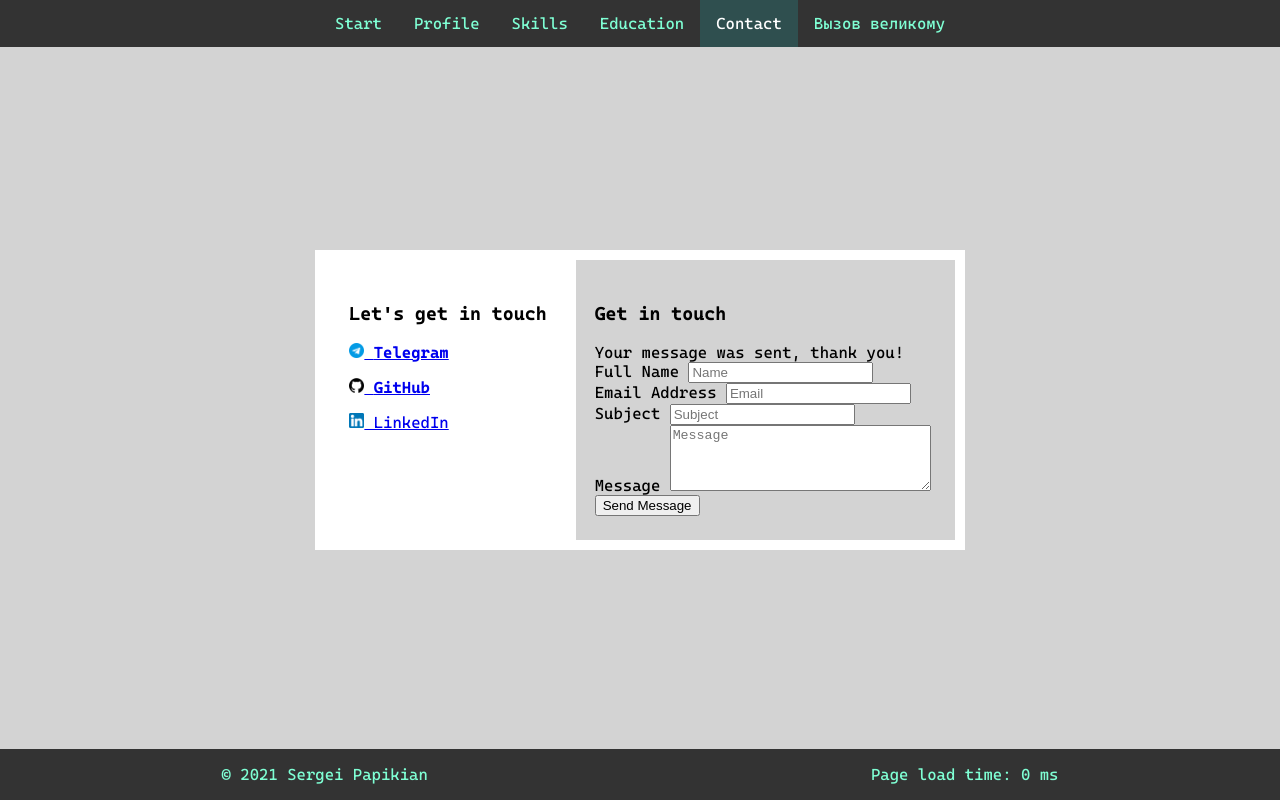
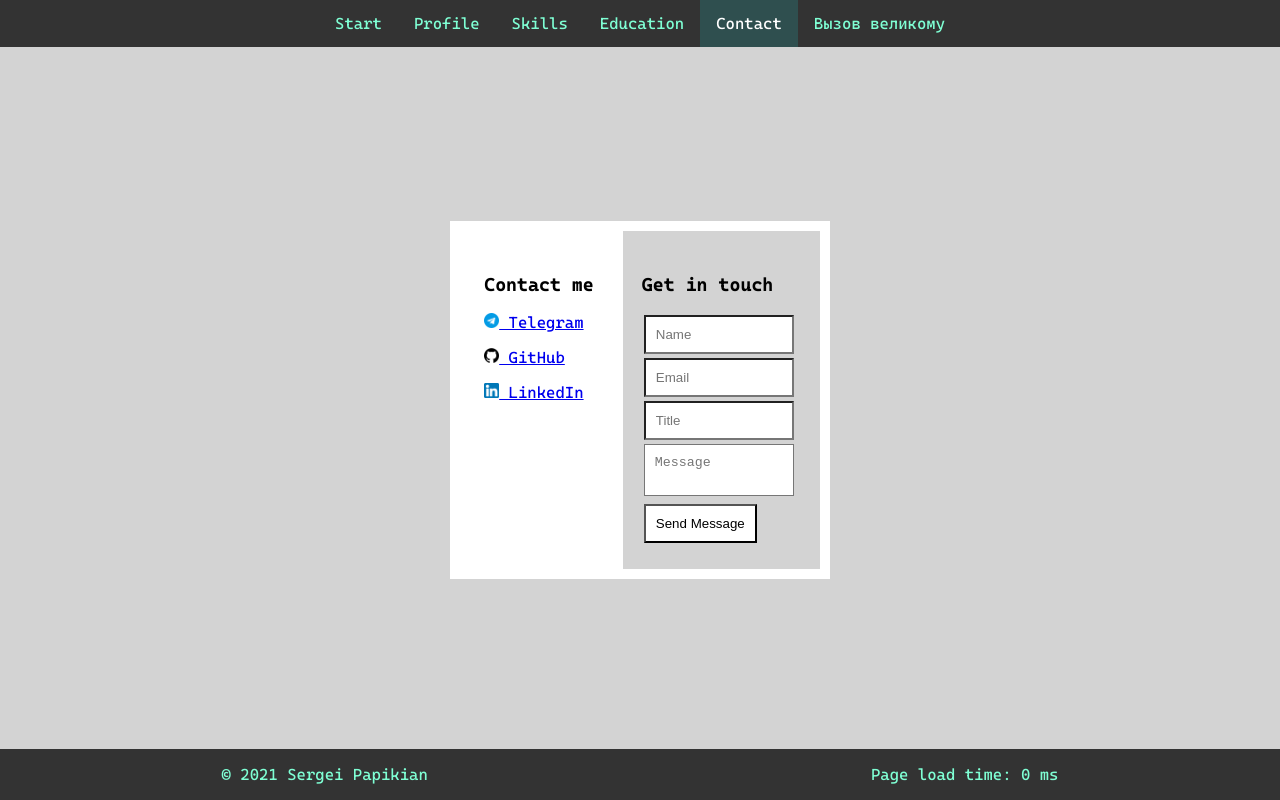
Before and after one commit to I-SER-I/CV, a plain HTML site: page contact.html in a window 1280 px wide. Drawn offline with Linux system fonts and the light colour scheme.

Commit message:
fix: contact page

```diff
--- a/assets/css/contact.css
+++ b/assets/css/contact.css
@@ -14,10 +14,12 @@
 
 .contact__send {
     box-shadow: 0 0 0px 5px white;
+    padding: 1.5rem;
     background: white;
 }
 
 .contact__info {
+    padding: 1.5rem;
     max-width: 1000px;
     display: flex;
     flex-wrap: wrap;
@@ -26,10 +28,12 @@
     flex-direction: column;
 }
 
-.w-100 {
-    width: 100%;
+.contact__input {
+    margin: 2px;
+    padding: 10px 10px;
+    background: white;
+    color: black;
+    box-sizing: border-box;
+    max-width: 150px;
+    resize: none;
 }
-
-.p-4 {
-    padding: 1.5rem;
-}
--- a/contact.html
+++ b/contact.html
@@ -20,19 +20,17 @@
 <section class="contact">
     <div class="contact__content">
         <div class="contact__send">
-            <div class="w-100 p-md-5 p-4">
-                <h3>Let's get in touch</h3>
-                <div class="footer__info">
+            <h3>Contact me</h3>
             <p>
                 <a class="footer__linktext" href="https://t.me/I_SER_I">
                     <img src="assets/images/telegram.png" alt="Telegram" width="15" height="15">
-                            <strong>Telegram</strong>
+                    Telegram
                 </a>
             </p>
             <p>
                 <a class="footer__linktext" href="https://github.com/I-SER-I">
                     <img src="assets/images/github.png" alt="Telegram" width="15" height="15">
-                            <b>GitHub</b>
+                    GitHub
                 </a>
             </p>
             <p>
@@ -42,52 +40,25 @@
                 </a>
             </p>
         </div>
+        <div class="contact__info">
+            <h3>Get in touch</h3>
+            <form class="contact__form" action="">
+                <div>
+                    <input class="contact__input" name="name" id="name" placeholder="Name">
                 </div>
+                <div>
+                    <input class="contact__input" name="email" id="email" placeholder="Email">
                 </div>
-        <div class="contact__info">
-            <div class="w-100 p-md-5 p-4">
-                <h3 class="mb-4">Get in touch</h3>
-                <div id="form-message-warning" class="mb-4"></div>
-                <div id="form-message-success" class="mb-4">
-                    Your message was sent, thank you!
+                <div>
+                    <input class="contact__input" name="title" id="title" placeholder="Title">
                 </div>
-                <form method="POST" id="contactForm" name="contactForm" class="contactForm" novalidate="novalidate">
-                    <div class="row">
-                        <div class="col-md-6">
                 <div>
-                                <label class="label" for="name">Full Name</label>
-                                <input type="text" class="form-control" name="name" id="name"
-                                       placeholder="Name">
+                    <textarea class="contact__input" name="message" placeholder="Message"></textarea>
                 </div>
-                        </div>
-                        <div class="col-md-6">
                 <div>
-                                <label class="label" for="email">Email Address</label>
-                                <input type="email" class="form-control" name="email" id="email"
-                                       placeholder="Email">
-                            </div>
-                        </div>
-                        <div class="col-md-12">
-                            <div>
-                                <label class="label" for="subject">Subject</label>
-                                <input type="text" class="form-control" name="subject" id="subject"
-                                       placeholder="Subject">
-                            </div>
-
-                            <div>
-                                <label>Message</label>
-                                <textarea name="message" id="message" cols="30" rows="4"
-                                          placeholder="Message"></textarea>
-                            </div>
-
-                            <div class="form-group">
-                                <input type="submit" value="Send Message" class="btn btn-primary">
-                                <div class="submitting"></div>
-                            </div>
-                        </div>
+                    <input class="contact__input" type="submit" value="Send Message">
                 </div>
             </form>
-            </div>
         </div>
     </div>
 </section>
```
Lines whose indentation alone changed are shown as unchanged.
